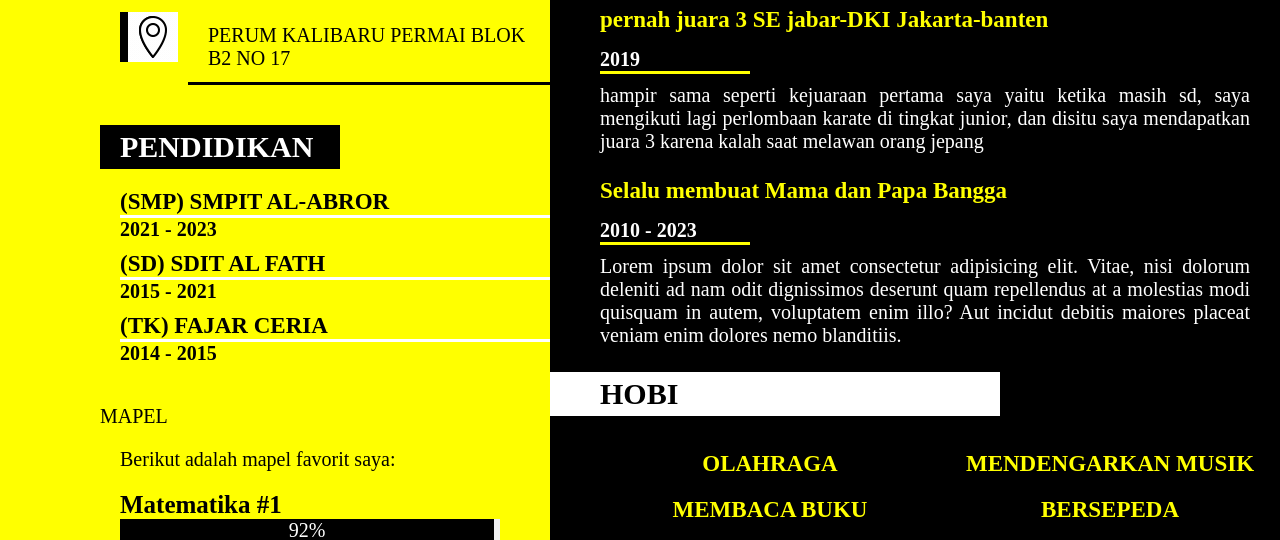
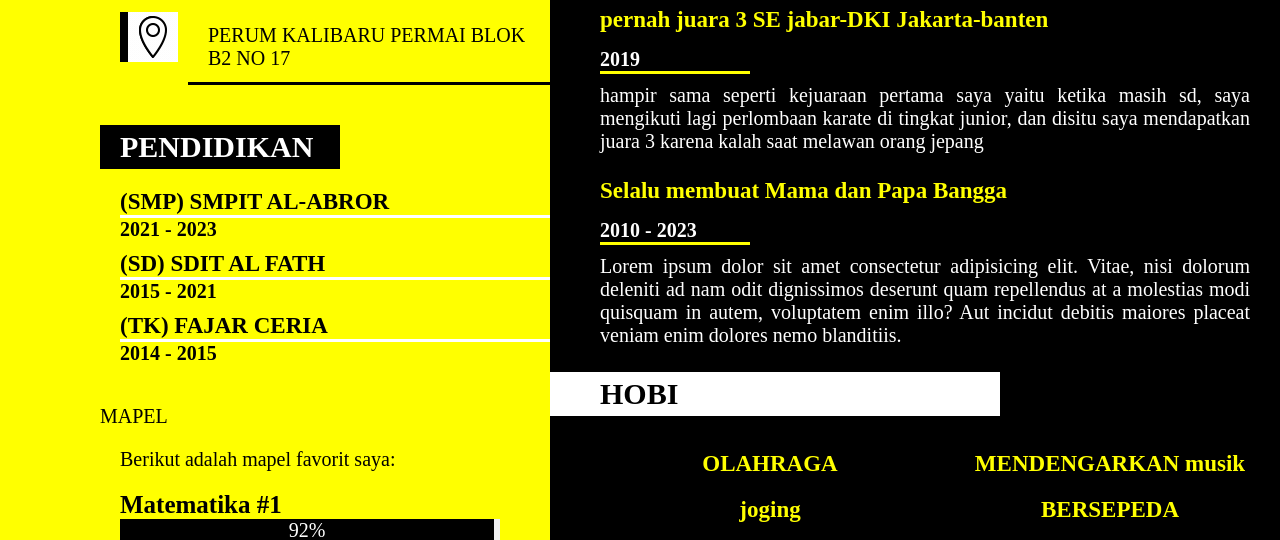
Before and after one commit to zakinabilfashih/belajar-page, a plain HTML site: page index.html in a window 1280 px wide. Shown: the part 792-1332 px from the top of the page. Drawn offline with Linux system fonts and the light colour scheme.

Commit message:
first commit

```diff
--- a/index.html
+++ b/index.html
@@ -132,8 +132,8 @@
             <div class="right-value">
                 <div class="right-value-container">
                     <div class="right-value-item">OLAHRAGA</div>
-                    <div class="right-value-item">MENDENGARKAN MUSIK</div>
-                    <div class="right-value-item">MEMBACA BUKU</div>
+                    <div class="right-value-item">MENDENGARKAN musik</div>
+                    <div class="right-value-item">joging</div>
                     <div class="right-value-item">BERSEPEDA</div>
                     <div class="right-value-item">BERMAIN GAME</div>
                     <div class="right-value-item">SEPAK BOLA</div>
```
